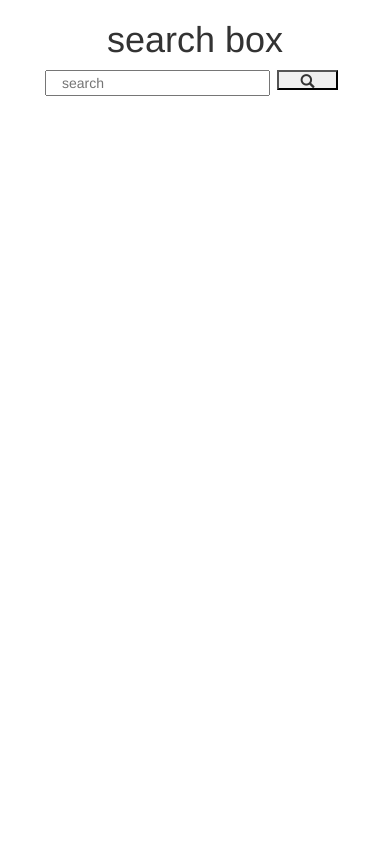
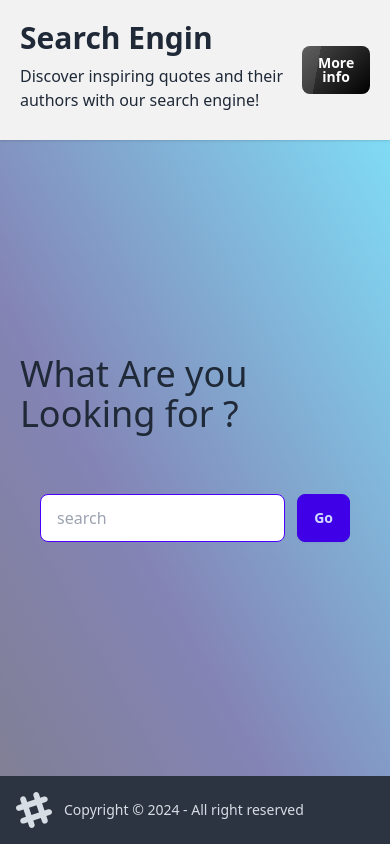
Before and after one commit to hosseinbahrami2006/Search-Engine-Design, a Flask app: page / in a window 390 px wide. Run offline with Flask 3, Linux system fonts and the light colour scheme; some libraries are stand-ins or nearby versions.

Commit message:
Update index.html

```diff
--- a/templates/index.html
+++ b/templates/index.html
@@ -1,40 +1,180 @@
 <!DOCTYPE html>
-<html lang="en">
+<html data-theme="light" lang="en">
+  <head>
+    <meta charset="UTF-8" />
+    <meta http-equiv="X-UA-Compatible" content="IE=edge" />
+    <meta name="viewport" content="width=device-width, initial-scale=1.0" />
+    <link
+      rel="stylesheet"
+      href="https://fonts.googleapis.com/icon?family=Material+Icons"
+    />
+    <link
+      href="https://cdn.jsdelivr.net/npm/daisyui@4.12.14/dist/full.min.css"
+      rel="stylesheet"
+      type="text/css"
+    />
+    <script src="https://cdn.tailwindcss.com"></script>
 
-<head>
-    <meta charset="UTF-8">
-    <meta http-equiv="X-UA-Compatible" content="IE=edge">
-    <meta name="viewport" content="width=device-width, initial-scale=1.0">
-    <link rel="stylesheet" href="https://maxcdn.bootstrapcdn.com/bootstrap/4.5.2/css/bootstrap.min.css">
-    <script src="https://ajax.googleapis.com/ajax/libs/jquery/3.5.1/jquery.min.js"></script>
-    <script src="https://cdnjs.cloudflare.com/ajax/libs/popper.js/1.16.0/umd/popper.min.js"></script>
-    <script src="https://maxcdn.bootstrapcdn.com/bootstrap/4.5.2/js/bootstrap.min.js"></script>
-    <link rel="stylesheet" href="https://maxcdn.bootstrapcdn.com/bootstrap/3.3.7/css/bootstrap.min.css">
-    <script src="https://ajax.googleapis.com/ajax/libs/jquery/3.2.1/jquery.min.js"></script>
-    <script src="https://maxcdn.bootstrapcdn.com/bootstrap/3.3.7/js/bootstrap.min.js"></script>
-    <link rel="stylesheet" href="https://fonts.googleapis.com/icon?family=Material+Icons">
-    <link rel="stylesheet" href="./static/style.css">
     <script src="script.js"></script>
-    <title>Document</title>
-</head>
+    <title>Search It</title>
+  </head>
 
-<body>
+  <body
+    style="
+      background: linear-gradient(
+        61deg,
+        rgba(2, 0, 36, 0.5) 0%,
+        rgba(9, 9, 108, 0.5) 35%,
+        rgba(0, 212, 255, 0.5) 100%
+      );
+    "
+  >
+    <div class="min-h-screen flex flex-col justify-between">
+      <header class="shadow">
+        <div class="p-5 bg-base-200 flex justify-between items-center">
+          <div class="text-center/">
+            <div class="max-w-md/">
+              <h1 class="text-3xl font-bold">Search Engin</h1>
+              <p class="py-2">
+                Discover inspiring quotes and their authors with our search
+                engine!
+              </p>
+              <!-- <button class="btn btn-primary">Get Started</button> -->
+            </div>
+          </div>
+          <section>
+            <!-- Open the modal using ID.showModal() method -->
+            <button
+              class="btn bg-black text-white hover:bg-black/20 hover:text-black glass"
+              onclick="my_modal_2.showModal()"
+            >
+              More info
+            </button>
+            <dialog id="my_modal_2" class="modal">
+              <div class="modal-box text-black">
+                <h3 class="text-lg font-bold">Project Info:</h3>
+                <p class="py-4">
+                  This project works by running the app file. However, to
+                  execute this project, you need Python and libraries such as
+                  Flask, Pandas, OS, Sklearn, and NumPy.
+                </p>
+                <p class="py-4">
+                  After running the app, you can enter this link:
+                  http://127.0.0.1:5000 in your browser to access the search
+                  engine interface.
+                </p>
+                <p class="py-4">
+                  In fact, project_tfidf2 is the core of this search engine, and
+                  to improve the search process, only this file needs to be
+                  optimized.
+                </p>
+              </div>
+              <form method="dialog" class="modal-backdrop">
+                <button>close</button>
+              </form>
+            </dialog>
+          </section>
+        </div>
+      </header>
+      <section class="flex justify-center flex-col items-center p-5">
+        <h2 class="text-4xl mb-10">What Are you Looking for ?</h2>
+        <form
+          action="{{url_for('result')}}"
+          method="GET"
+          class="flex gap-3 md:w-[500px] m-5"
+        >
+          <!-- <input class="col-xs-9" id="searchBar" type="text" placeholder="search" name="search" /> -->
+          <input
+            id="searchBar"
+            type="text"
+            placeholder="search"
+            name="search"
+            class="input input-bordered input-primary w-full max-w-xs/"
+          />
+          <button class="btn btn-primary btn-active" type="submit">Go</button>
+        </form>
+      </section>
 
-    <header class="container-fluid">
-        <div class="container text-center" id="searchBox">
-            <h1>search box</h1>
-            <div class="form col-xs-12">
-                <form action="{{url_for('result')}}" method="GET">
-                    <input class="col-xs-9" id="searchBar" type="text" placeholder="search" name="search" />
-                    <button type="submit">
-                        <span class="glyphicon glyphicon-search col-xs-1" data-toggle="tooltip" title="Search"></span>
-                    </button>
-                </form>
+      <footer
+        class="footer bg-neutral text-neutral-content items-center justify-between p-4"
+      >
+        <aside class="grid-flow-col items-center flex flex-col">
+          <div class="flex gap-3 items-center">
+            <svg
+              width="36"
+              height="36"
+              viewBox="0 0 24 24"
+              xmlns="http://www.w3.org/2000/svg"
+              fill-rule="evenodd"
+              clip-rule="evenodd"
+              class="fill-current"
+            >
+              <path
+                d="M22.672 15.226l-2.432.811.841 2.515c.33 1.019-.209 2.127-1.23 2.456-1.15.325-2.148-.321-2.463-1.226l-.84-2.518-5.013 1.677.84 2.517c.391 1.203-.434 2.542-1.831 2.542-.88 0-1.601-.564-1.86-1.314l-.842-2.516-2.431.809c-1.135.328-2.145-.317-2.463-1.229-.329-1.018.211-2.127 1.231-2.456l2.432-.809-1.621-4.823-2.432.808c-1.355.384-2.558-.59-2.558-1.839 0-.817.509-1.582 1.327-1.846l2.433-.809-.842-2.515c-.33-1.02.211-2.129 1.232-2.458 1.02-.329 2.13.209 2.461 1.229l.842 2.515 5.011-1.677-.839-2.517c-.403-1.238.484-2.553 1.843-2.553.819 0 1.585.509 1.85 1.326l.841 2.517 2.431-.81c1.02-.33 2.131.211 2.461 1.229.332 1.018-.21 2.126-1.23 2.456l-2.433.809 1.622 4.823 2.433-.809c1.242-.401 2.557.484 2.557 1.838 0 .819-.51 1.583-1.328 1.847m-8.992-6.428l-5.01 1.675 1.619 4.828 5.011-1.674-1.62-4.829z"
+              ></path>
+            </svg>
+            <p>Copyright © 2024 - All right reserved</p>
+          </div>
+        </aside>
+        <section class="justify-center hidden sm:flex">
+          <div class="stats shadow bg-gray-900 text-white">
+            <div class="stat">
+              <div class="stat-figure text-primary">
+                <svg
+                  xmlns="http://www.w3.org/2000/svg"
+                  fill="none"
+                  viewBox="0 0 24 24"
+                  class="inline-block h-8 w-8 stroke-current"
+                >
+                  <path
+                    stroke-linecap="round"
+                    stroke-linejoin="round"
+                    stroke-width="2"
+                    d="M4.318 6.318a4.5 4.5 0 000 6.364L12 20.364l7.682-7.682a4.5 4.5 0 00-6.364-6.364L12 7.636l-1.318-1.318a4.5 4.5 0 00-6.364 0z"
+                  ></path>
+                </svg>
+              </div>
+              <div class="stat-title text-gray-400">Total Data</div>
+              <div class="stat-value text-primary">+1K</div>
+              <div class="stat-desc text-gray-400">sentence</div>
             </div>
-        </div>
-        </div>
-    </header>
 
-</body>
+            <div class="stat">
+              <div class="stat-figure text-secondary">
+                <svg
+                  xmlns="http://www.w3.org/2000/svg"
+                  fill="none"
+                  viewBox="0 0 24 24"
+                  class="inline-block h-8 w-8 stroke-current"
+                >
+                  <path
+                    stroke-linecap="round"
+                    stroke-linejoin="round"
+                    stroke-width="2"
+                    d="M13 10V3L4 14h7v7l9-11h-7z"
+                  ></path>
+                </svg>
+              </div>
+              <div class="stat-title text-gray-400">Page Views</div>
+              <div class="stat-value text-secondary">+10</div>
+              <div class="stat-desc text-gray-400">Weekly visit</div>
+            </div>
 
+            <div class="stat">
+              <!-- <div class="stat-figure text-secondary">
+                    <div class="avatar online">
+                      <div class="w-16 rounded-full">
+                        <img src="https://img.daisyui.com/images/stock/photo-1534528741775-53994a69daeb.webp" />
+                      </div>
+                    </div>
+                  </div> -->
+              <div class="stat-title text-gray-400">Powered By</div>
+              <div class="stat-value">Phyton</div>
+              <div class="stat-desc text-secondary">Flask</div>
+            </div>
+          </div>
+        </section>
+      </footer>
+    </div>
+  </body>
 </html>
```
